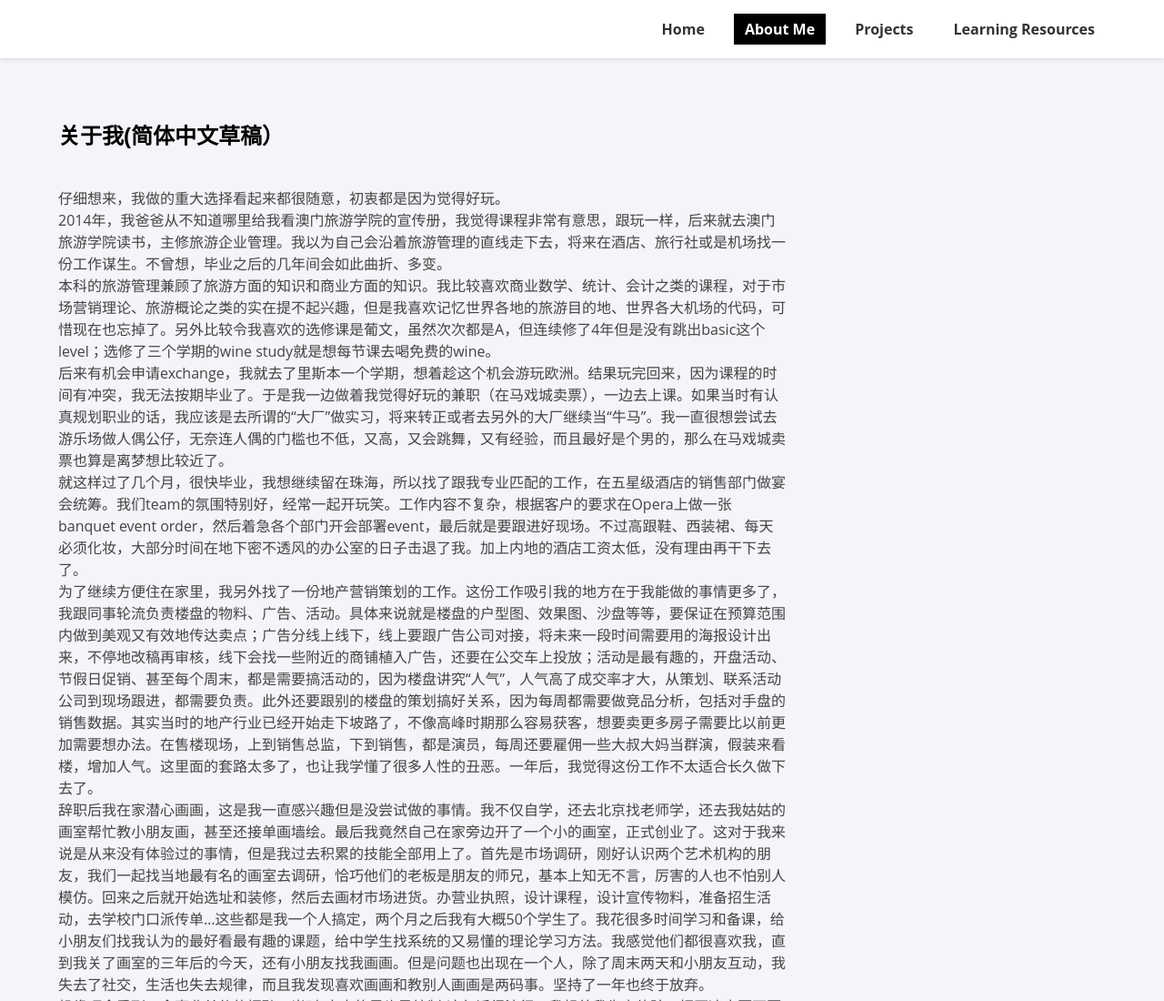
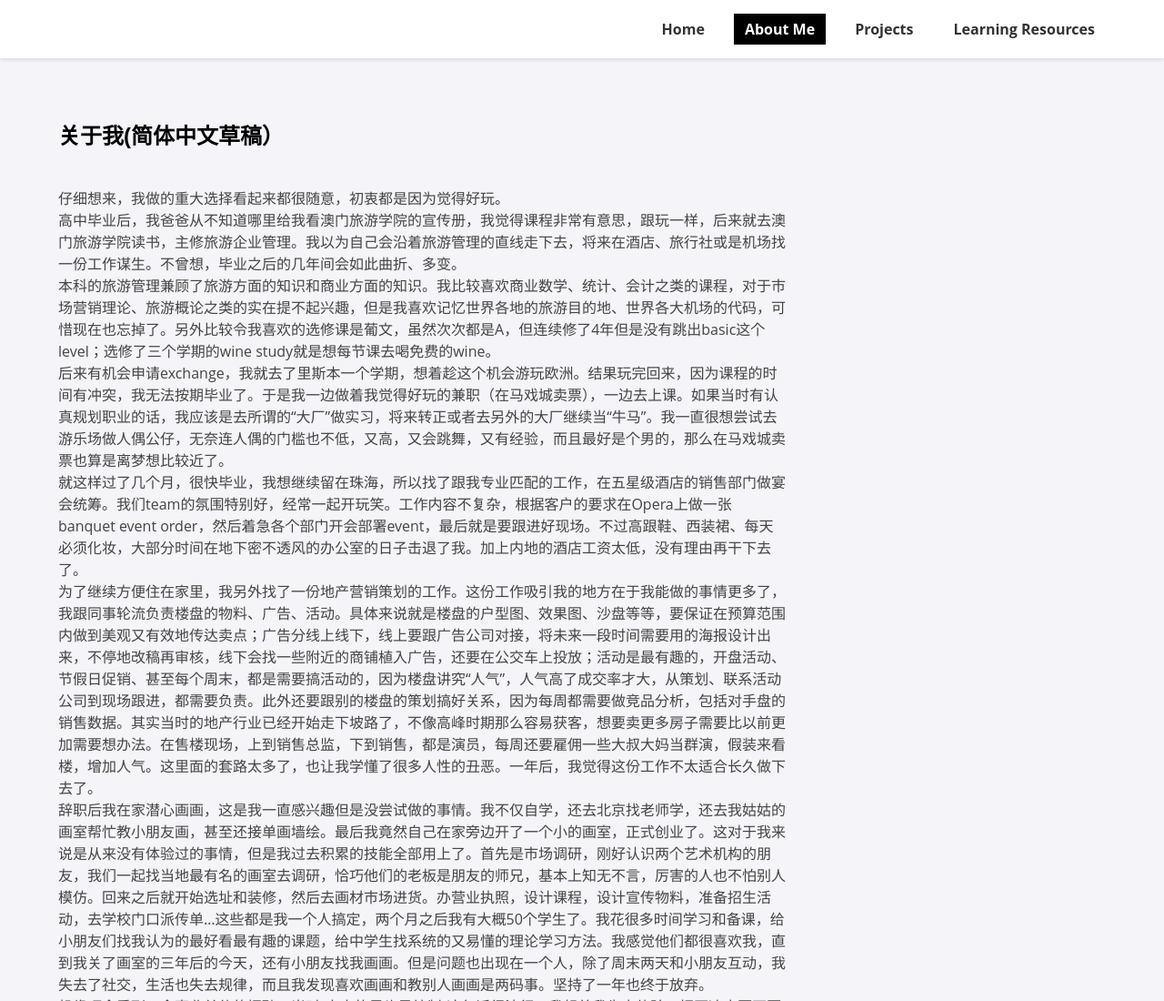
Before and after one commit to feifeilu33/feifei3, a plain HTML site: page about/index.html in a window 1280 px wide. Shown: the top 1100 px of the page at 91% size. Drawn offline with Linux system fonts and the light colour scheme.

Commit message:
Update index.html

```diff
--- a/about/index.html
+++ b/about/index.html
@@ -108,7 +108,7 @@
         <h1>关于我(简体中文草稿）</h1>
         <p>仔细想来，我做的重大选择看起来都很随意，初衷都是因为觉得好玩。</p>
         <p> </p>
-        <p>2014年，我爸爸从不知道哪里给我看澳门旅游学院的宣传册，我觉得课程非常有意思，跟玩一样，后来就去澳门旅游学院读书，主修旅游企业管理。我以为自己会沿着旅游管理的直线走下去，将来在酒店、旅行社或是机场找一份工作谋生。不曾想，毕业之后的几年间会如此曲折、多变。</p>
+        <p>高中毕业后，我爸爸从不知道哪里给我看澳门旅游学院的宣传册，我觉得课程非常有意思，跟玩一样，后来就去澳门旅游学院读书，主修旅游企业管理。我以为自己会沿着旅游管理的直线走下去，将来在酒店、旅行社或是机场找一份工作谋生。不曾想，毕业之后的几年间会如此曲折、多变。</p>
         <p> </p>
         <p>本科的旅游管理兼顾了旅游方面的知识和商业方面的知识。我比较喜欢商业数学、统计、会计之类的课程，对于市场营销理论、旅游概论之类的实在提不起兴趣，但是我喜欢记忆世界各地的旅游目的地、世界各大机场的代码，可惜现在也忘掉了。另外比较令我喜欢的选修课是葡文，虽然次次都是A，但连续修了4年但是没有跳出basic这个level；选修了三个学期的wine study就是想每节课去喝免费的wine。</p>
         <p> </p>
```
